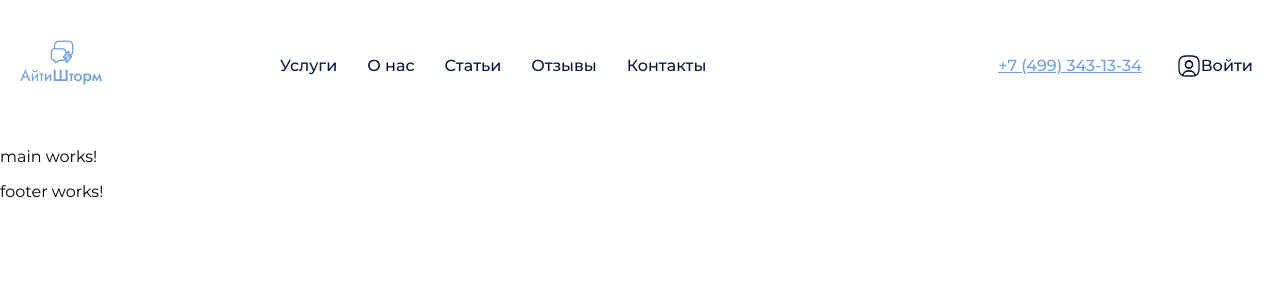
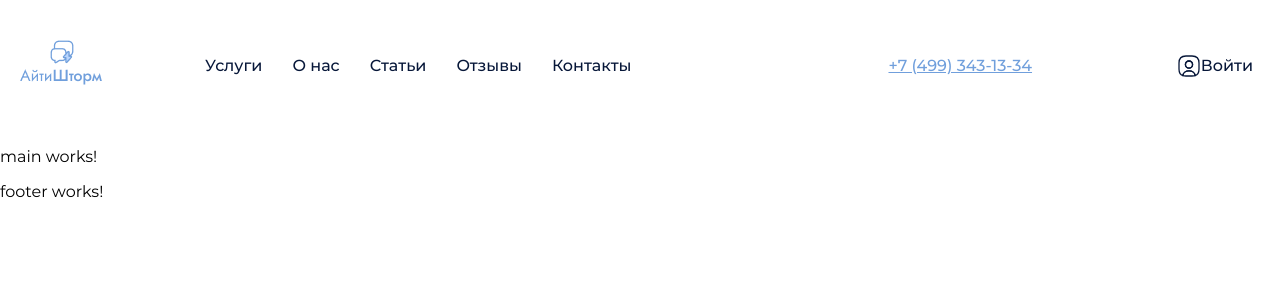
Before and after one commit to Artem197817/webStudioProject, an Angular app in the folder frontend/web-studio-project/: page / in a window 1280 px wide. Shown: the top 300 px of the page. Built offline with nearby package versions, Linux system fonts and the light colour scheme.

Commit message:
add header layout

```diff
--- a/frontend/web-studio-project/src/app/shared/components/header/header.component.scss
+++ b/frontend/web-studio-project/src/app/shared/components/header/header.component.scss
@@ -1,10 +1,10 @@
 @use "../../../../assets/styles/_variables" as *;
 
 header{
+
   .container{
     display: flex;
     align-items: center;
-    justify-content: space-between;
     padding-bottom: 40px;
     padding-top: 40px;
     font-family: Montserrat, sans-serif;
@@ -14,30 +14,43 @@ header{
       cursor: pointer;
     }
 
-    nav ul{
+    nav {
+      margin-left: 100px;
+
+      ul {
         display: flex;
         align-items: center;
         justify-content: space-between;
-      margin-left: 100px;
+        list-style: none;
+        padding: 0;
+        margin: 0;
 
-      li{
+        li {
           margin-right: 30px;
           list-style: none;
-        a{
+
+          a {
             font-size: 16px;
             color: $dark-blue-color;
             cursor: pointer;
             text-decoration: none;
 
-          &:hover{
+            &:hover {
               color: $blue-color;
             }
           }
+
           &:last-child {
             margin-right: 0;
           }
         }
 
+      }
+
+    }
+      .header-phone{
+        font-size: 16px;
+        color: $blue-color;
     }
 
     .header-phone{
@@ -48,7 +61,11 @@ header{
     .logged{
       display: flex;
       align-items: center;
+      justify-content: flex-end;
       cursor: pointer;
+      width: 209px;
+      margin-left: 19px;
+      box-sizing: border-box;
 
       .logged-text{
         font-size: 16px;
```
Lines whose indentation alone changed are shown as unchanged.
